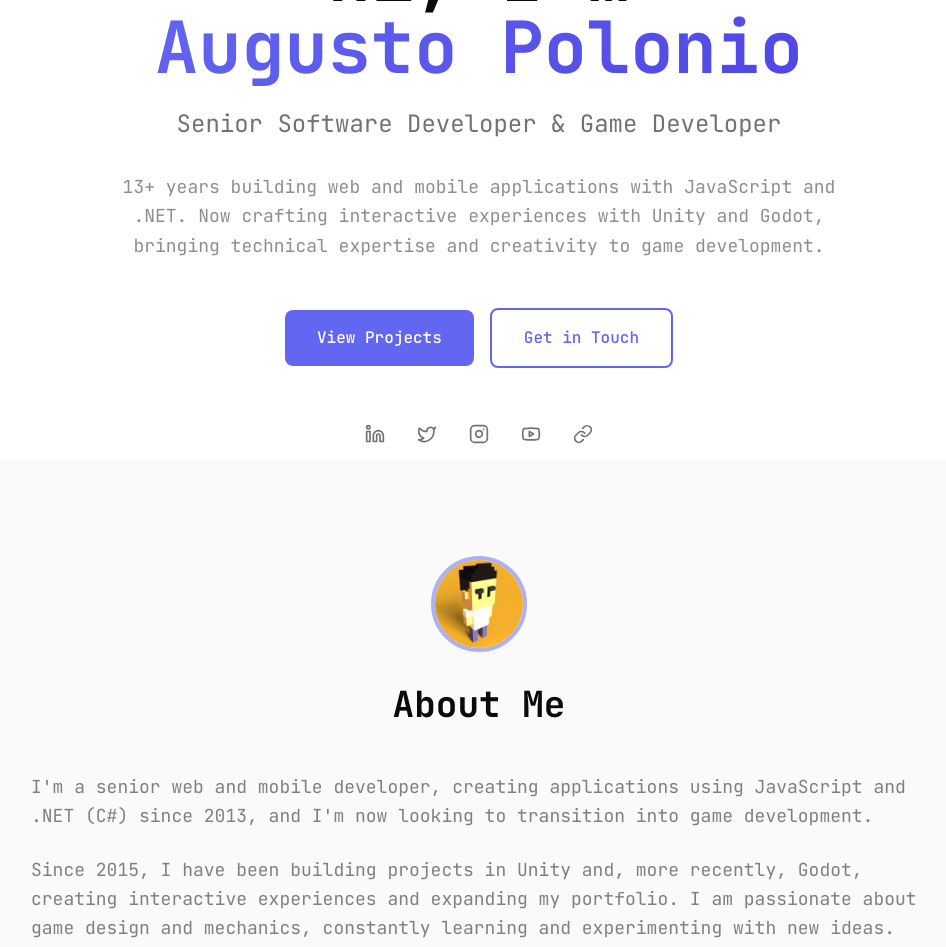
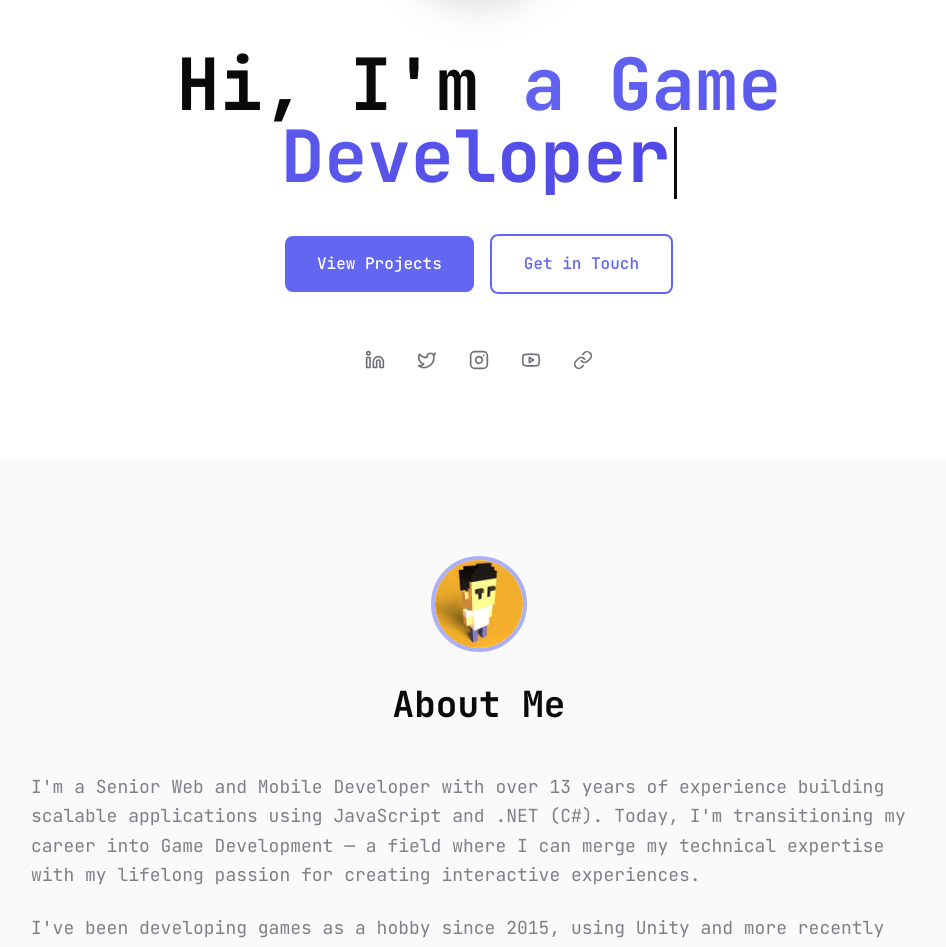
Before and after one commit to augustopolonio/augustopolonio-website, a Next.js app: page / in a window 1280 px wide. Shown: the part 340-1287 px from the top of the page, without its empty margins (161-1107 px from the left). Built offline with nearby package versions, Linux system fonts and the light colour scheme.

Commit message:
feat: add TypewriterText component and enhance animations of "Hi, I'm..." sentence; also, improve the about me text

```diff
--- /dev/null
+++ b/app/components/TypewriterText.tsx
@@ -0,0 +1,69 @@
+'use client';
+
+import { useState, useEffect } from 'react';
+
+interface TypewriterTextProps {
+  texts: string[];
+  typingSpeed?: number;
+  deletingSpeed?: number;
+  pauseTime?: number;
+  className?: string;
+}
+
+export default function TypewriterText({
+  texts,
+  typingSpeed = 100,
+  deletingSpeed = 50,
+  pauseTime = 2000,
+  className = '',
+}: TypewriterTextProps) {
+  const [currentTextIndex, setCurrentTextIndex] = useState(0);
+  const [currentText, setCurrentText] = useState('');
+  const [isDeleting, setIsDeleting] = useState(false);
+  const [isPaused, setIsPaused] = useState(false);
+
+  useEffect(() => {
+    const fullText = texts[currentTextIndex];
+
+    if (isPaused) {
+      const pauseTimeout = setTimeout(() => {
+        setIsPaused(false);
+        setIsDeleting(true);
+      }, pauseTime);
+      return () => clearTimeout(pauseTimeout);
+    }
+
+    if (!isDeleting && currentText === fullText) {
+      setIsPaused(true);
+      return;
+    }
+
+    if (isDeleting && currentText === '') {
+      setIsDeleting(false);
+      setCurrentTextIndex((prevIndex) => (prevIndex + 1) % texts.length);
+      return;
+    }
+
+    const timeout = setTimeout(
+      () => {
+        setCurrentText((prev) => {
+          if (isDeleting) {
+            return fullText.substring(0, prev.length - 1);
+          } else {
+            return fullText.substring(0, prev.length + 1);
+          }
+        });
+      },
+      isDeleting ? deletingSpeed : typingSpeed
+    );
+
+    return () => clearTimeout(timeout);
+  }, [currentText, isDeleting, isPaused, currentTextIndex, texts, typingSpeed, deletingSpeed, pauseTime]);
+
+  return (
+    <span className={className}>
+      {currentText}
+      <span className="inline-block w-[3px] h-[1em] bg-current ml-1 animate-cursor-blink align-middle" />
+    </span>
+  );
+}
--- a/app/globals.css
+++ b/app/globals.css
@@ -57,8 +57,21 @@ html {
   }
 }
 
+@keyframes cursorBlink {
+  0%, 49% {
+    opacity: 1;
+  }
+  50%, 100% {
+    opacity: 0;
+  }
+}
+
 .animate-fadeIn {
   animation: fadeIn 0.6s ease-out forwards;
+}
+
+.animate-cursor-blink {
+  animation: cursorBlink 1s step-end infinite;
 }
 
 /* Gradient text */
--- a/app/page.tsx
+++ b/app/page.tsx
@@ -1,5 +1,6 @@
 import Navigation from './components/Navigation';
 import SocialLinks from './components/SocialLinks';
+import TypewriterText from './components/TypewriterText';
 import Link from 'next/link';
 import Image from 'next/image';
 import { getWebMobileYears, getGameDevYears } from './utils/calculateExperience';
@@ -44,17 +45,30 @@ export default function Home() {
                 />
               </div>
             </div>
-            <h1 className="text-5xl md:text-7xl font-bold mb-6 text-balance">
-              Hi, I'm <span className="gradient-text">Augusto Polonio</span>
-            </h1>
-            <p className="text-xl md:text-2xl text-muted mb-8 max-w-3xl mx-auto text-balance">
+            <div className="min-h-[180px] md:min-h-[220px] flex items-center justify-center">
+              <h1 className="text-5xl md:text-7xl font-bold text-balance">
+                Hi, I'm <TypewriterText
+                  texts={[
+                    'Augusto Polonio',
+                    'a Game Developer',
+                    'a Senior Software Developer',
+                    'Augusto Polonio'
+                  ]}
+                  className="gradient-text"
+                  typingSpeed={80}
+                  deletingSpeed={40}
+                  pauseTime={2500}
+                />
+              </h1>
+            </div>
+            {/* <p className="text-xl md:text-2xl text-muted mb-8 max-w-3xl mx-auto text-balance">
               Senior Software Developer & Game Developer
-            </p>
-            <p className="text-lg text-muted/80 mb-12 max-w-3xl mx-auto leading-relaxed">
-              {webMobileYears}+ years building web and mobile applications with JavaScript and .NET.
-              Now crafting interactive experiences with Unity and Godot, bringing technical expertise
-              and creativity to game development.
-            </p>
+            </p> */}
+            {/* <p className="text-lg text-muted/80 mb-12 max-w-3xl mx-auto leading-relaxed">
+              I'm a Senior Software Developer with {webMobileYears}+ years of experience building web and mobile applications using JavaScript and .NET.
+              I'm also a Game Developer with {gameDevYears}+ years creating interactive experiences with Unity and Godot,
+              bringing technical expertise and creativity to every project.
+            </p> */}
             <div className="flex flex-col sm:flex-row gap-4 justify-center items-center mb-12">
               <Link
                 href="#projects"
@@ -89,20 +103,18 @@ export default function Home() {
             <h2 className="text-4xl font-bold mb-12 text-center">About Me</h2>
             <div className="space-y-6 text-lg text-muted/90 leading-relaxed">
               <p>
-                I'm a senior web and mobile developer, creating applications using JavaScript and .NET (C#) since 2013, and I'm now looking to transition into game development.
+                I'm a Senior Web and Mobile Developer with over {webMobileYears} years of experience building scalable applications using JavaScript and .NET (C#).
+                Today, I'm transitioning my career into Game Development — a field where I can merge my technical expertise with my lifelong passion for creating interactive experiences.
               </p>
               <p>
-                Since 2015, I have been building projects in Unity and, more recently, Godot, creating interactive
-                experiences and expanding my portfolio.
-                I am passionate about game design and mechanics, constantly learning and experimenting with new ideas.
+                I've been developing games as a hobby since 2015, using Unity and more recently Godot, while continuously expanding my portfolio and skills.
+                Through these projects, I've explored gameplay mechanics, performance optimization, and system design, experimenting with new ideas and sharing DevLogs to document my journey.
               </p>
               <p>
-                My strengths include optimizing application performance,
-                managing complex migrations, and delivering scalable solutions — skills I now apply to game mechanics and design.
+                My background in software engineering has equipped me with strong skills in performance tuning, complex migrations, and delivering robust solutions — strengths I now apply to crafting engaging game mechanics and immersive worlds.
               </p>
               <p>
-                With a degree in Systems Analysis and Development and a passion for games cultivated over many years,
-                I am eager to bring both technical expertise and creativity to a professional game development role.
+                With a degree in Systems Analysis and Development and years of independent game creation, I'm eager to contribute my blend of technical depth and creative vision to a professional role in Game Development.
               </p>
             </div>
 
@@ -119,7 +131,7 @@ export default function Home() {
                   <Gamepad2 className="w-12 h-12 text-accent" />
                 </div>
                 <h3 className="text-xl font-semibold mb-2">{gameDevYears}+ Years</h3>
-                <p className="text-muted">Game Development Journey</p>
+                <p className="text-muted">Exploring Game Development</p>
               </div>
             </div>
           </div>
```
